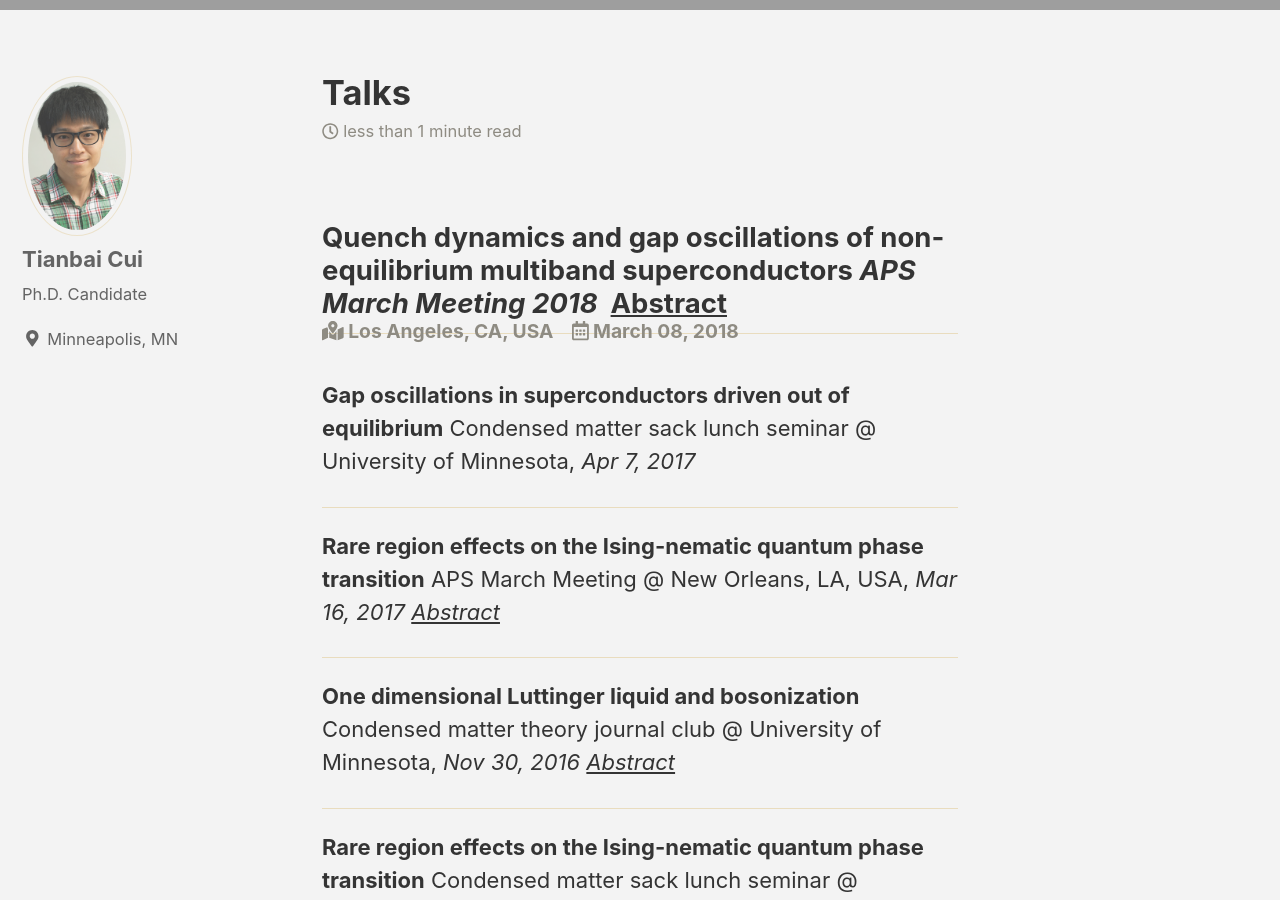
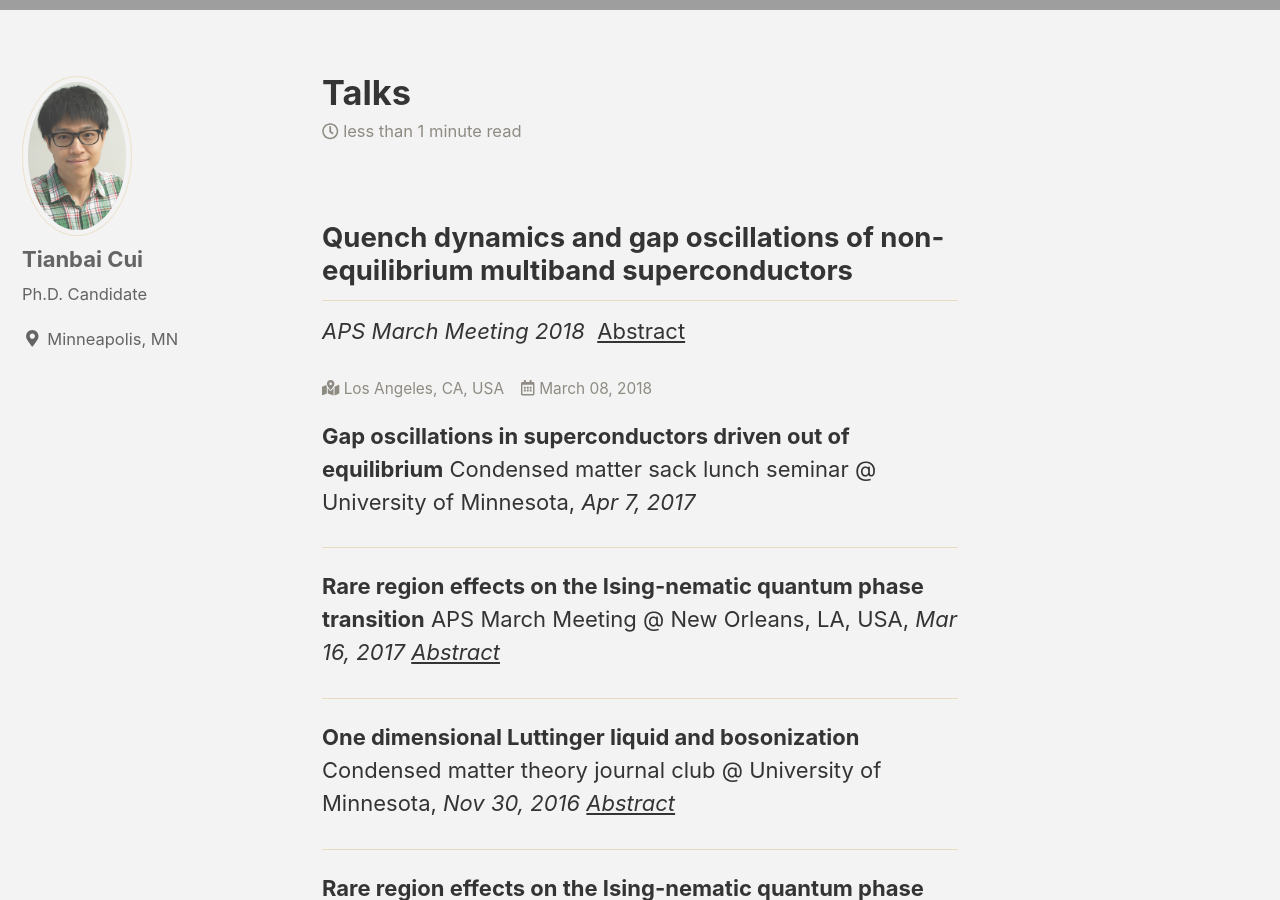
Before and after one commit to TianbaiCui/tianbaicui.github.io, a Jekyll site: the page built from _pages/Talks.md, in a window 1280 px wide and 900 px high, scrolled down 1039 px. Built offline with Jekyll 4.4.1, drawn with Linux system fonts in a browser that asks for light colours; nearby versions of some CDN libraries; grey boxes are pictures that could not be loaded.

Commit message:
Modity talks

```diff
--- a/_pages/Talks.md
+++ b/_pages/Talks.md
@@ -4,13 +4,12 @@ permalink: /Talks/
 header:
   image: "/assets/images/Venice_2.jpg"
 ---
-<h2>Quench dynamics and gap oscillations of non-equilibrium multiband superconductors
+<h2>Quench dynamics and gap oscillations of non-equilibrium multiband superconductors</h2>
 
 <em>APS March Meeting 2018 </em> &nbsp;<a href="https://meetings.aps.org/Meeting/MAR18/Session/R31.3">Abstract</a>
 <p class="page__meta" style="font-size:70%;"> <i class="fas fa-map-marked-alt"></i> Los Angeles, CA, USA &nbsp;&nbsp; <i class="far fa-calendar-alt" aria-hidden="true"></i> {{ "2018-03-08" | date: '%B %d, %Y' }}</p>
 
-</h2>
-<hr />
+<hr>
 
 <strong>Gap oscillations in superconductors driven out of equilibrium</strong>
 Condensed matter sack lunch seminar @ University of Minnesota, <em>Apr 7, 2017</em>
```
